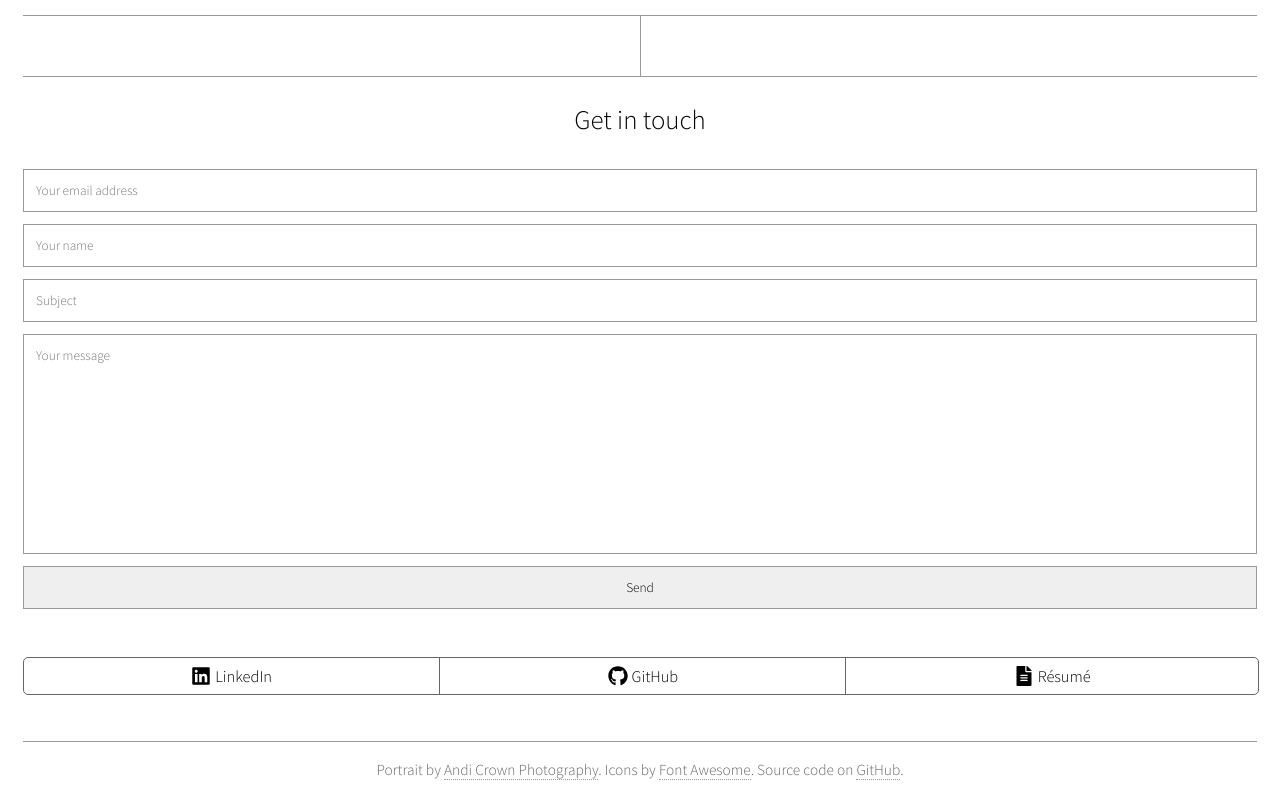
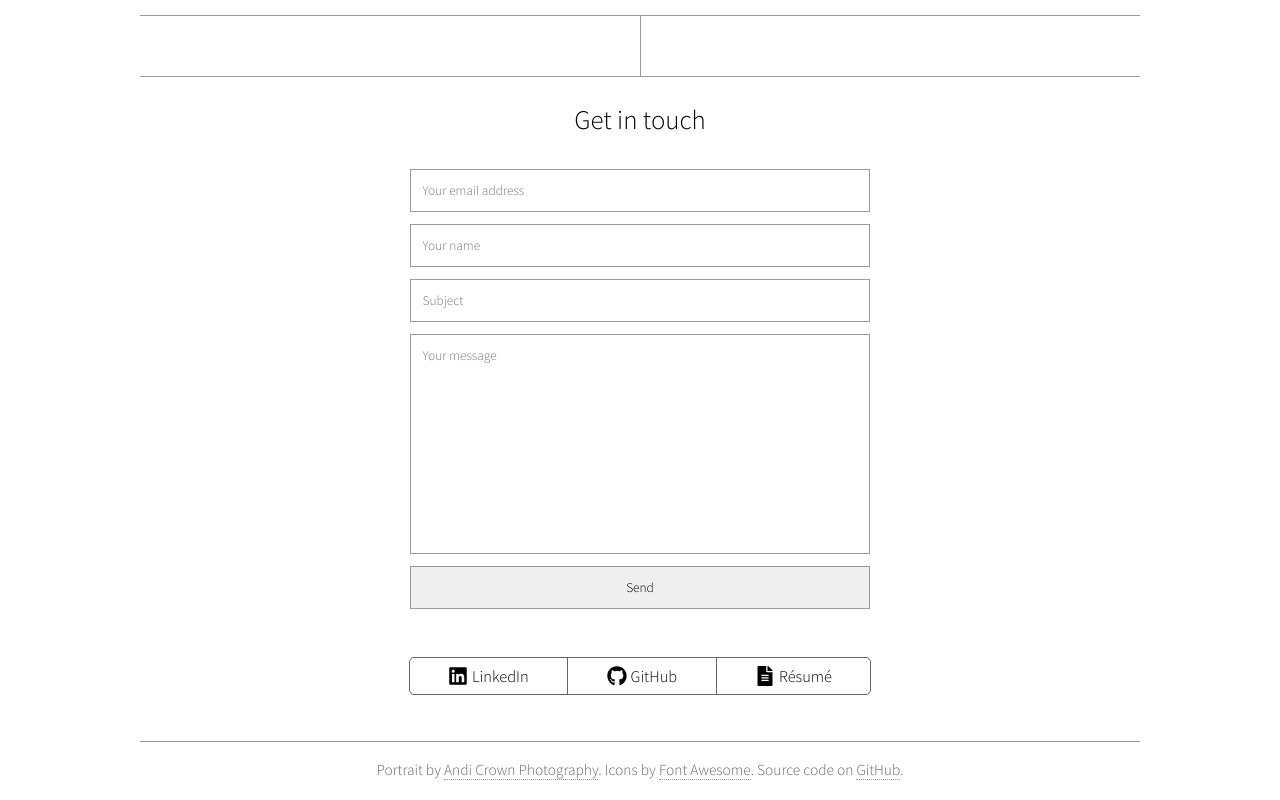
Before and after one commit to dansalias/iamdan.me, a Vue app: page / in a window 1280 px wide. Shown: the part 1062-1862 px from the top of the page. Built offline with nearby package versions, Linux system fonts and the light colour scheme.

Commit message:
Constrain widths for tidier widescreen layouts

```diff
--- a/src/App.vue
+++ b/src/App.vue
@@ -65,6 +65,7 @@ export default {
   display: flex;
   margin: 48px auto 16px;
   width: 100%;
+  max-width: 24rem;
   border: 1px solid #666666;
   border-radius: 5px;
   overflow: hidden;
--- a/src/styles/_forms.scss
+++ b/src/styles/_forms.scss
@@ -5,6 +5,7 @@ input, textarea {
   border: 1px solid #999999;
   outline: none;
   width: 100%;
+  max-width: 24rem;
   padding: 12px;
   font-family: inherit;
 }
--- a/src/styles/_layout.scss
+++ b/src/styles/_layout.scss
@@ -2,7 +2,9 @@ $section-spacing: 60px;
 $border-colour: #999999;
 
 #app {
-  margin: 1.2rem;
+  margin: 0 auto;
+  padding: 1.2rem;
+  max-width: 1000px;
 }
 
 section {
```
